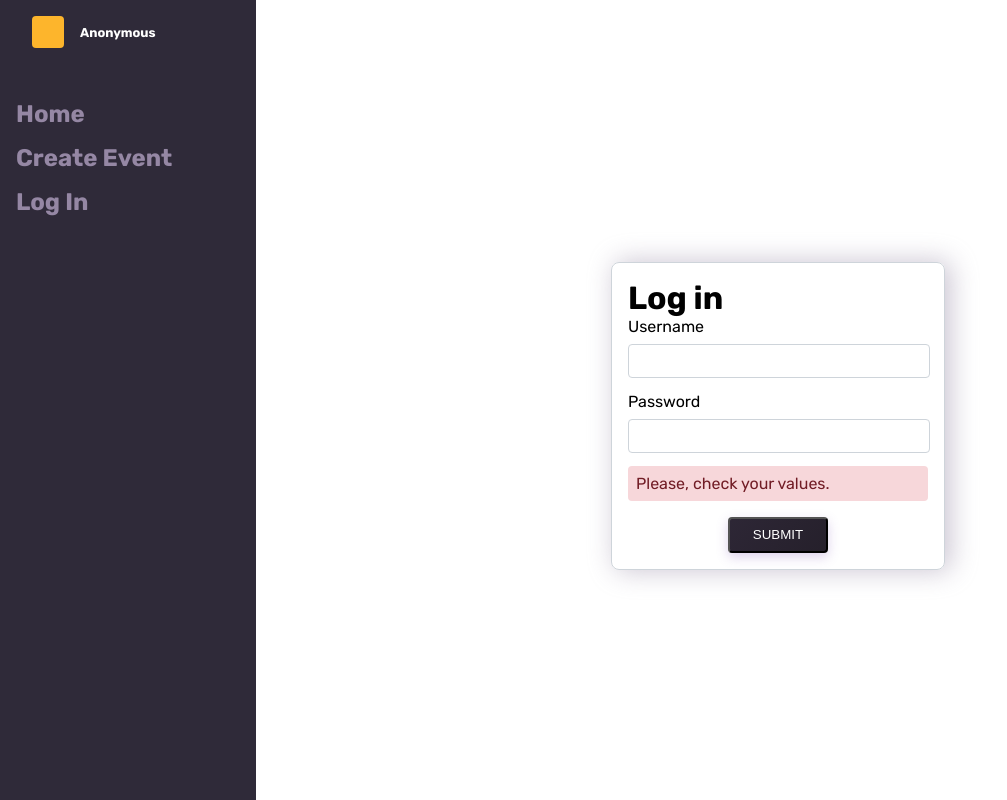
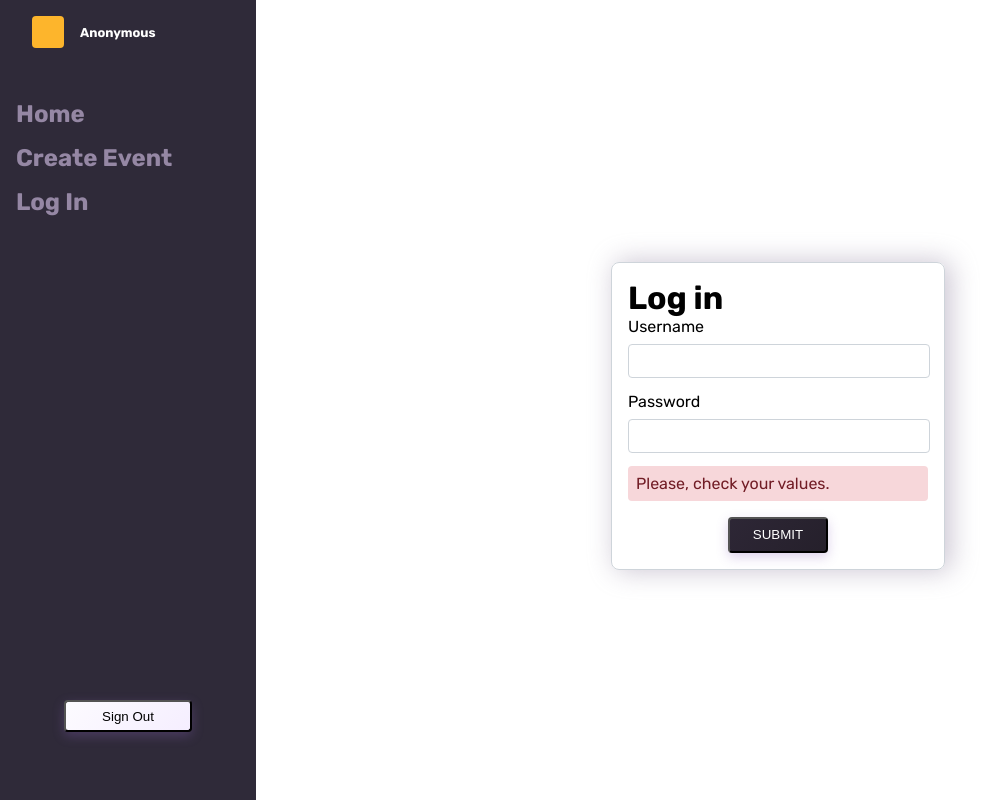
Before and after one commit to Evalir/food-app-intec, a React (Create React App) app: page /login in a window 1280 px wide. Shown: the whole page, without its empty margins (0-1007 px from the left). Built offline with nearby package versions, Linux system fonts and the light colour scheme.

Commit message:
Add auth button, fix routing problem

```diff
--- a/src/Components/EventForm/index.js
+++ b/src/Components/EventForm/index.js
@@ -28,6 +28,13 @@ const EventForm = ({ buildings, handleSubmit }) => (
     <h1>Add an event!</h1>
     <Formik
       validationSchema={CreateEventSchema}
+      initialValues={{
+        name: '',
+        description: '',
+        building: '',
+        hour: '',
+        minutes: '',
+      }}
       onSubmit={(values, opts) => {
         console.log(values);
         handleSubmit(values);
--- a/src/Components/LogInForm/index.js
+++ b/src/Components/LogInForm/index.js
@@ -25,6 +25,7 @@ const LogInForm = ({ handleSubmit }) => (
     <h1>Log in</h1>
     <Formik
       validationSchema={LoginSchema}
+      initialValues={{ username: '', password: '' }}
       onSubmit={(values, opts) => {
         console.log(values);
         handleSubmit(values);
--- /dev/null
+++ b/src/Components/NavButton/index.js
@@ -0,0 +1,15 @@
+import styled from 'styled-components';
+
+const NavButton = styled.button`
+  grid-area: sign;
+  display: inline-block;
+  grid-column: span 1;
+  width: 128px;
+  height: 32px;
+  margin: 0 auto;
+  background: linear-gradient(130.77deg, #ffffff -33.61%, #f2e9ff 141.74%);
+  box-shadow: 0px 4px 12px rgba(139, 99, 190, 0.3);
+  border-radius: 4px;
+`;
+
+export default NavButton;
--- a/src/Components/Navbar/Navbar.js
+++ b/src/Components/Navbar/Navbar.js
@@ -1,5 +1,8 @@
 import React, { useState, useEffect, useContext } from 'react';
+
 import { Context } from '../../Store/Store';
+import History from '../../Utils/History';
+
 import {
   SideBar,
   Nav,
@@ -12,16 +15,16 @@ import {
   NavBar,
   MobileNav,
 } from './Styled';
-
 import TopDrawer from './TopDrawer/TopDrawer';
 import DrawerButton from './DrawerButton';
+import NavButton from '../NavButton';
 
 /**
  * Sidebar component. Supports mobile and desktop view.
  * @namespace Navbar
  */
 const Navbar = ({ username }) => {
-  const { state } = useContext(Context);
+  const { state, actions } = useContext(Context);
   const [isMobile, setIsMobile] = useState(false);
   const [show, setShow] = useState(false);
   // Track window size; at <= 768px render the mobile navbar view.
@@ -52,7 +55,10 @@ const Navbar = ({ username }) => {
         <UserWrapper>
           <UserPhoto />
           <UserLink to="/">
-            {state.username === '' ? 'Anonymous' : state.username}
+            {state.username === ''
+              ? 'Anonymous'
+              : state.username.charAt(0).toUpperCase() +
+                state.username.substr(1)}
           </UserLink>
         </UserWrapper>
         <NavList>
@@ -73,6 +79,13 @@ const Navbar = ({ username }) => {
             </ListItem>
           )}
         </NavList>
+        <NavButton
+          onClick={() =>
+            state.isLoggedIn ? actions.LogOut() : History.push('/login')
+          }
+        >
+          {state.isLoggedIn ? 'Sign in' : 'Sign Out'}
+        </NavButton>
       </Nav>
     </SideBar>
   );
--- a/src/Store/Actions/index.js
+++ b/src/Store/Actions/index.js
@@ -30,7 +30,7 @@ export function useActions(state, dispatch) {
    */
   async function FetchSingleEvent(id) {
     try {
-      const req = await Client.get(`/event/${id}`);
+      const req = await Client.get(`api/event/${id}`);
       const event = req.data;
       dispatch({ type: types.FETCH_EVENT, payload: event });
     } catch (err) {
@@ -50,7 +50,6 @@ export function useActions(state, dispatch) {
           Authorization: `Token ${Auth.getToken()}`,
         },
       });
-      console.log(req.status);
       dispatch({ type: types.CREATE_EVENT });
     } catch (err) {
       throw new err('Could not contact API', err);
@@ -75,7 +74,6 @@ export function useActions(state, dispatch) {
       History.push('/');
       dispatch({ type: types.LOG_IN, payload: username });
     } else {
-      console.log('error when logging in');
       dispatch({ type: 'ERROR' });
     }
   }
--- a/src/Views/ViewEvents.js
+++ b/src/Views/ViewEvents.js
@@ -40,14 +40,17 @@ const ViewEvents = () => {
     <PageWrapper>
       <Navbar />
       <Grid>
-        {state.events.map(event => (
-          <FoodCard
-            key={event.url}
-            name={event.title}
-            description={event.description}
-            linkTo={`/${event.url.substr(event.url.length - 3)}`}
-          />
-        ))}
+        {state.events.map(event => {
+          console.log(event.url.substr(event.url.length - 2));
+          return (
+            <FoodCard
+              key={event.url}
+              name={event.title}
+              description={event.description}
+              linkTo={`/${event.url.substr(event.url.length - 2)}`}
+            />
+          );
+        })}
       </Grid>
     </PageWrapper>
   );
```
Also changed, not shown: src/Components/FoodCard/FoodCard.js (+5 -4 lines).
